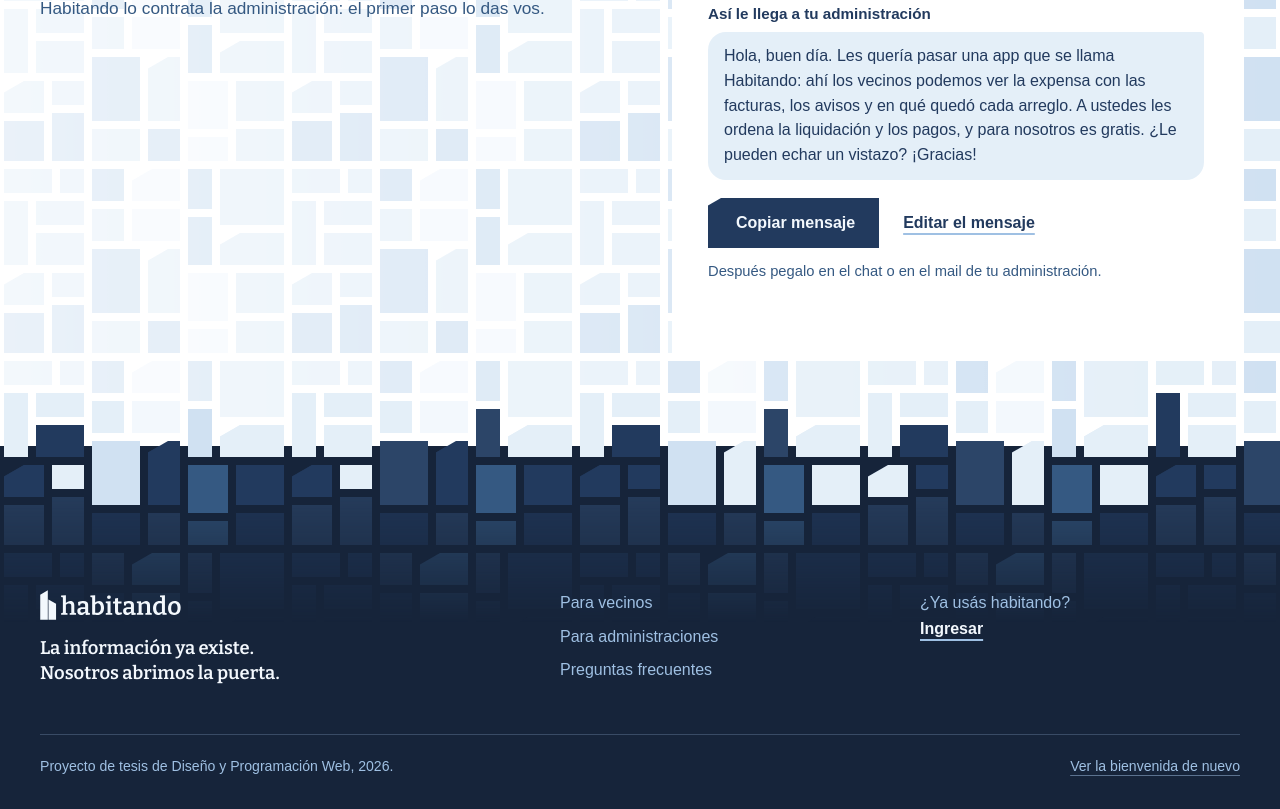
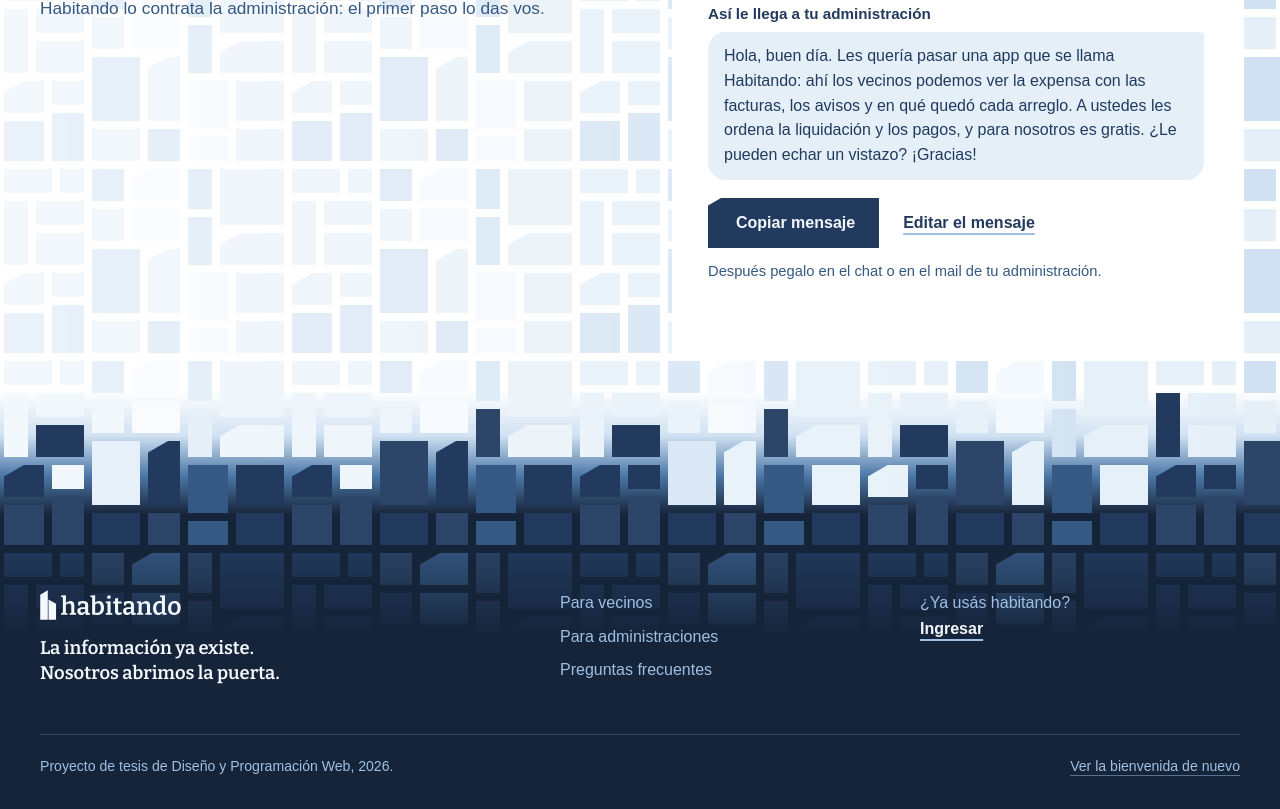
Before and after one commit to Gaston3000/habitando-landing, a Next.js app: page / in a window 1280 px wide. Shown: the part 4761-5570 px from the top of the page. Built offline with nearby package versions, Linux system fonts and the light colour scheme; a web font is replaced by a local one.

Commit message:
degrade por los azules de la marca entre las salas del corte del pie

```diff
--- a/src/componentes/Pie.js
+++ b/src/componentes/Pie.js
@@ -33,12 +33,12 @@ function useDesfaseTrama() {
 }
 
 // Arriba del pie sigue la trama de la banda final, en su versión oscura: es el mismo plano, solo cambia la luz.
-// Se apaga hacia abajo, donde está el texto.
+// Queda entera en la franja del corte (así empalma con las salas de ApagadoSalas) y después se apaga hacia el texto.
 function TramaPie({ desfase }) {
   return (
     <svg
       aria-hidden="true"
-      className="pointer-events-none absolute inset-x-0 top-0 block h-28 w-full [mask-image:linear-gradient(to_bottom,#000,transparent)] md:h-44"
+      className="pointer-events-none absolute inset-x-0 top-0 block h-36 w-full [mask-image:linear-gradient(to_bottom,#000_96px,transparent)] md:h-48"
     >
       <defs>
         <pattern
@@ -72,22 +72,35 @@ function azarDeSala(columna, fila, indice) {
 // El corte entre la banda final y el pie no es una línea recta: las salas se apagan de a una, como un edificio de noche.
 // Cerca del corte, algunas salas de la banda ya están oscuras y algunas del pie siguen encendidas; cuanto más abajo,
 // más salas apagadas. Cada sala es clara u oscura (sin tonos intermedios), así el dibujo sigue nítido.
+// Detrás, en los espacios entre salas, el fondo pasa de blanco a marino por los azules de la marca, sin cortes rectos.
+// Las salas que el borde de la franja corta se redibujan con el color de su lado, así empalman con las tramas de arriba y de abajo.
 function ApagadoSalas({ desfase }) {
-  const salas = [];
+  const encendidas = [];
+  const apagadas = [];
   for (let fila = -1; fila <= 1; fila++) {
     for (let columna = 0; columna < COLUMNAS; columna++) {
       const x = columna * ANCHO_MODULO * ESCALA_TRAMA;
       const y = fila * ALTO_TRAMA - desfase;
       SALAS.forEach((sala, indice) => {
         const [arriba, abajo] = altoSala(sala).map((valor) => y + valor * ESCALA_TRAMA);
-        // Solo las salas que entran enteras en la franja de la transición
-        if (arriba < -ARRIBA || abajo > ABAJO) return;
-        const avance = ((arriba + abajo) / 2 + ARRIBA) / (ARRIBA + ABAJO);
-        const apagada = azarDeSala(columna, fila, indice) < avance;
-        salas.push({ clave: `${columna}-${fila}-${indice}`, x, y, sala, clase: `sala-${apagada ? "apagada" : "encendida"}-${sala.tono}` });
+        if (abajo <= -ARRIBA || arriba >= ABAJO) return;
+
+        let apagada;
+        if (arriba < -ARRIBA) apagada = false;
+        else if (abajo > ABAJO) apagada = true;
+        else apagada = azarDeSala(columna, fila, indice) < ((arriba + abajo) / 2 + ARRIBA) / (ARRIBA + ABAJO);
+
+        (apagada ? apagadas : encendidas).push({ clave: `${columna}-${fila}-${indice}`, x, y, sala });
       });
     }
   }
+
+  const dibujar = (lista, clase) =>
+    lista.map(({ clave, x, y, sala }) => (
+      <g key={clave} transform={`translate(${x} ${y}) scale(${ESCALA_TRAMA})`}>
+        <Sala sala={sala} className={clase(sala)} />
+      </g>
+    ));
 
   return (
     <svg
@@ -95,12 +108,32 @@ function ApagadoSalas({ desfase }) {
       className="pointer-events-none absolute inset-x-0 block w-full"
       style={{ top: -ARRIBA, height: ARRIBA + ABAJO }}
     >
+      <defs>
+        <linearGradient id="fondo-corte" x1="0" y1="0" x2="0" y2="1">
+          <stop offset="0" className="parada-blanco" />
+          <stop offset=".3" className="parada-celeste" />
+          <stop offset=".56" className="parada-azul" />
+          {/* Llega al marino antes del final de la franja, así no se nota dónde termina */}
+          <stop offset=".82" className="parada-marino" />
+          <stop offset="1" className="parada-marino" />
+        </linearGradient>
+        {/* Las salas encendidas se apagan hacia la izquierda igual que la trama clara de la banda final */}
+        <linearGradient id="desvanecer-corte" x1="0" y1="0" x2="1" y2="0">
+          <stop offset="0" stopColor="#fff" stopOpacity=".45" />
+          <stop offset=".5" stopColor="#fff" stopOpacity=".75" />
+          <stop offset="1" stopColor="#fff" stopOpacity="1" />
+        </linearGradient>
+        <mask id="mascara-corte">
+          <rect x="0" y={-ARRIBA} width="100%" height={ARRIBA + ABAJO} fill="url(#desvanecer-corte)" />
+        </mask>
+      </defs>
+
       <g transform={`translate(0 ${ARRIBA})`}>
-        {salas.map(({ clave, x, y, sala, clase }) => (
-          <g key={clave} transform={`translate(${x} ${y}) scale(${ESCALA_TRAMA})`}>
-            <Sala sala={sala} className={clase} />
-          </g>
-        ))}
+        <rect x="0" y={-ARRIBA} width="100%" height={ARRIBA + ABAJO} fill="url(#fondo-corte)" />
+        {dibujar(apagadas, (sala) => `sala-apagada-${sala.tono}`)}
+        {/* Debajo de cada sala encendida va blanco, como el fondo de la banda final */}
+        {dibujar(encendidas, () => "sala-base")}
+        <g mask="url(#mascara-corte)">{dibujar(encendidas, (sala) => `sala-encendida-${sala.tono}`)}</g>
       </g>
     </svg>
   );
--- a/src/estilos/landing.css
+++ b/src/estilos/landing.css
@@ -1056,3 +1056,24 @@ html[data-perfil="administraciones"] [data-invita="administraciones"] {
 .sala-apagada-3 {
   fill: var(--trama-oscura-3);
 }
+
+.sala-base {
+  fill: var(--blanco);
+}
+
+/* Fondo de la franja del corte: de blanco a marino por la escala de azules de la marca */
+.parada-blanco {
+  stop-color: var(--blanco);
+}
+
+.parada-celeste {
+  stop-color: var(--azul-200);
+}
+
+.parada-azul {
+  stop-color: var(--azul-500);
+}
+
+.parada-marino {
+  stop-color: var(--superficie-marca);
+}
```
